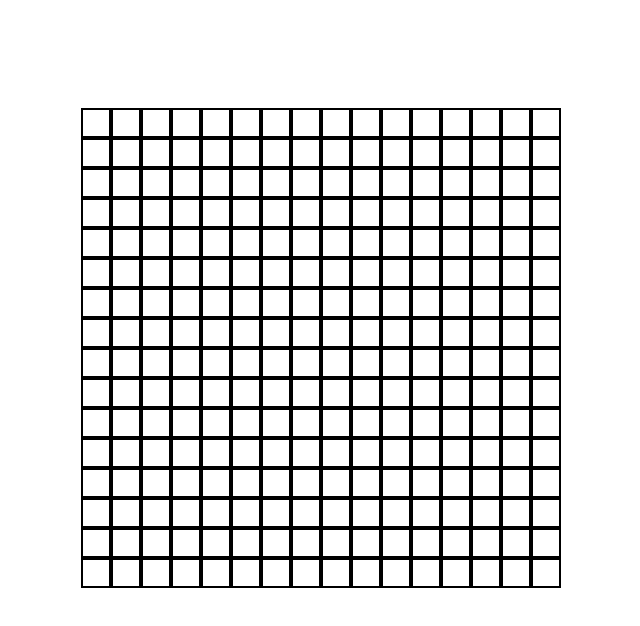
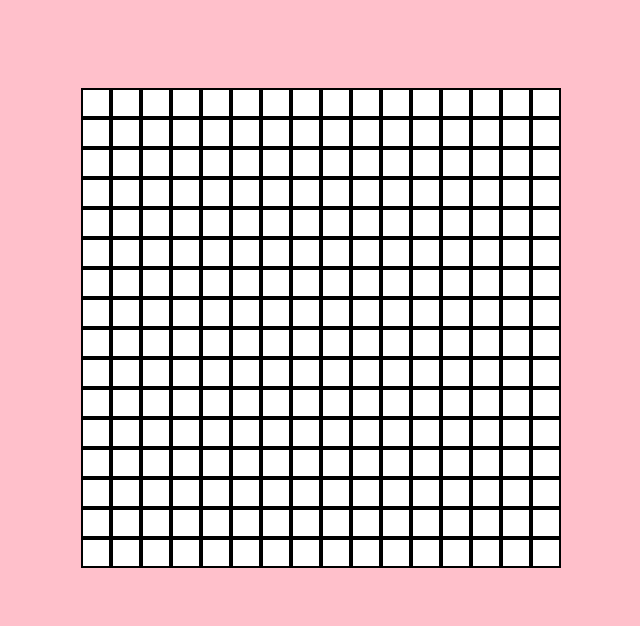
Before and after one commit to bananazigzags/etch-a-sketch, a plain HTML site: page index.html in a window 1280 px wide. Shown: the whole page, without its empty margins (319-959 px from the left). Drawn offline with Linux system fonts and the light colour scheme.

Commit message:
changed colors a bit

```diff
--- a/style.css
+++ b/style.css
@@ -3,7 +3,12 @@
     grid-template-columns: repeat(16, 30px);
     grid-template-rows: repeat(16, 30px);
     margin: auto;
-    margin-top: 100px;
+    margin-top: 80px;
+    background-color: white;
+}
+
+body {
+    background-color: pink;
 }
 
 .square {
@@ -16,5 +21,11 @@
 }
 
 .square:hover {
-    background-color: darkblue;
+    background-color: purple;
 }
+
+/* h1 {
+    margin-top: 30px;
+    margin-left: auto;
+    margin-right: auto;
+} */
```
